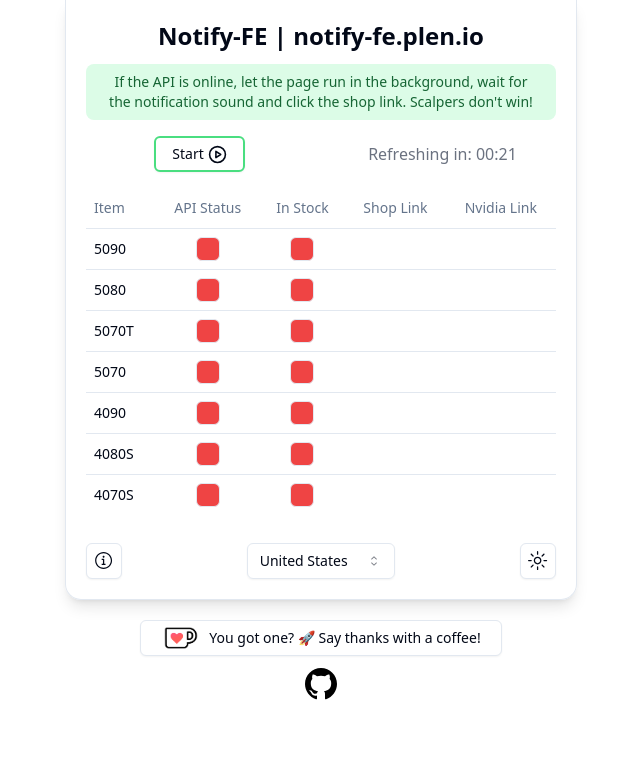
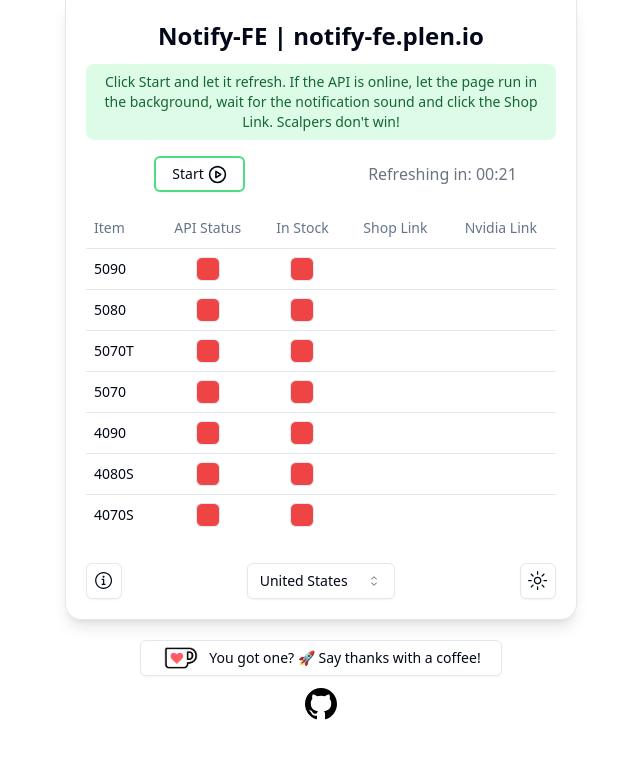
Before and after one commit to jlplenio/notify-fe, a Next.js app: page / in a window 1280 px wide. Shown: the top 758 px of the page, without its empty margins (319-959 px from the left). Built offline with nearby package versions, Linux system fonts and the light colour scheme.

Commit message:
sound on start and descriptive instructions

```diff
--- a/src/pages/index.tsx
+++ b/src/pages/index.tsx
@@ -17,6 +17,7 @@
 import Image from "next/image";
 import { InfoButton } from "~/components/Info";
 import KoFiButton from "~/components/KoFiButton";
+import { playSound } from "~/components/Beeper";
 
 function Home(): JSX.Element {
   const startCountdown = 21;
@@ -66,6 +67,7 @@
   const handleStart = () => {
     setIsActive(true);
     setHasStartedOnce(true);
+    playSound();
   };
 
   const handleStop = () => {
@@ -80,8 +82,9 @@
         </h1>
 
         <div className="mb-4 rounded-lg bg-green-100 px-4 py-2 text-center text-sm text-green-800 dark:bg-green-900/30 dark:text-green-200">
-          If the API is online, let the page run in the background, wait for the
-          notification sound and click the shop link. Scalpers don&apos;t win!
+          Click Start and let it refresh. If the API is online, let the page run
+          in the background, wait for the notification sound and click the Shop
+          Link. Scalpers don&apos;t win!
         </div>
 
         <div className="mb-4 text-center">
```
